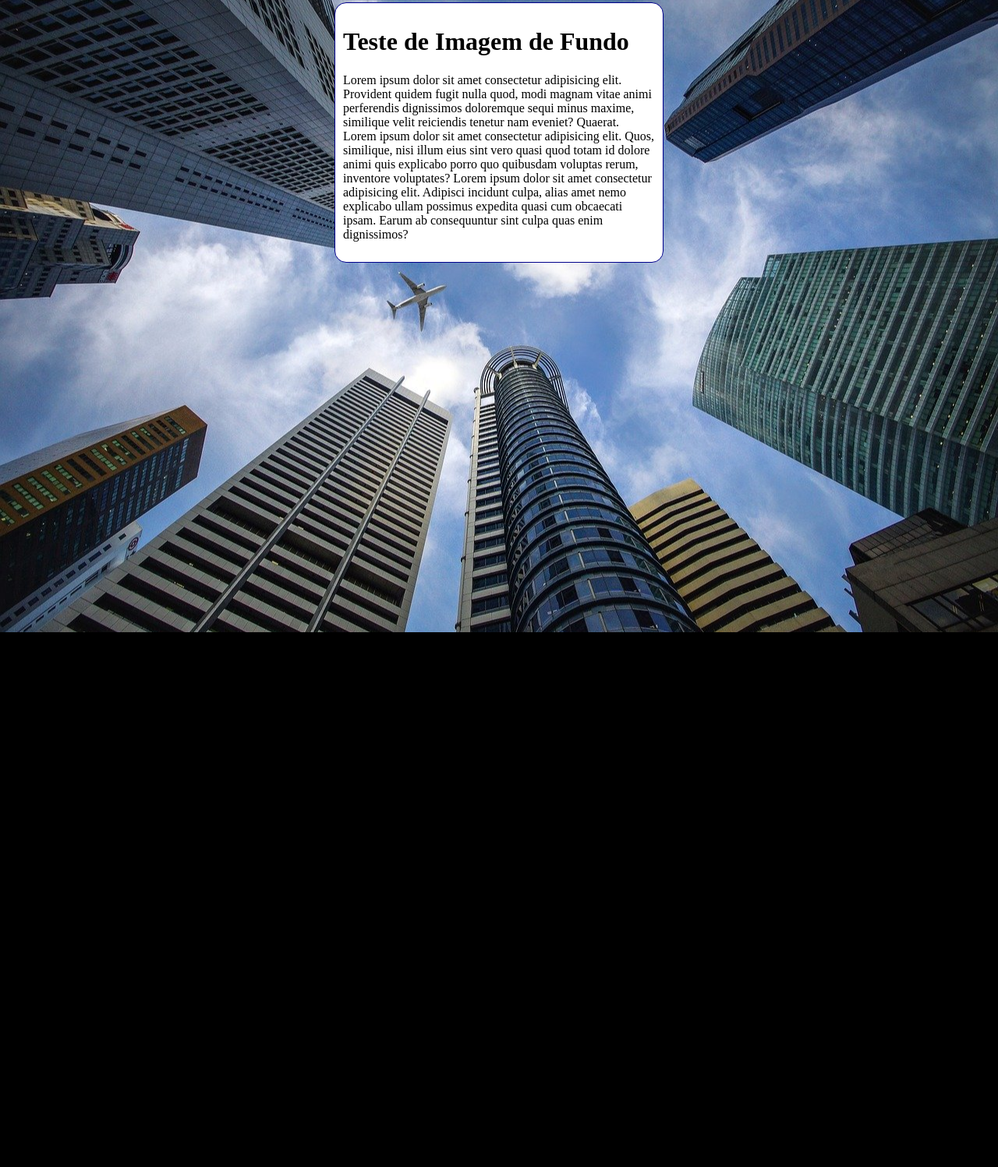
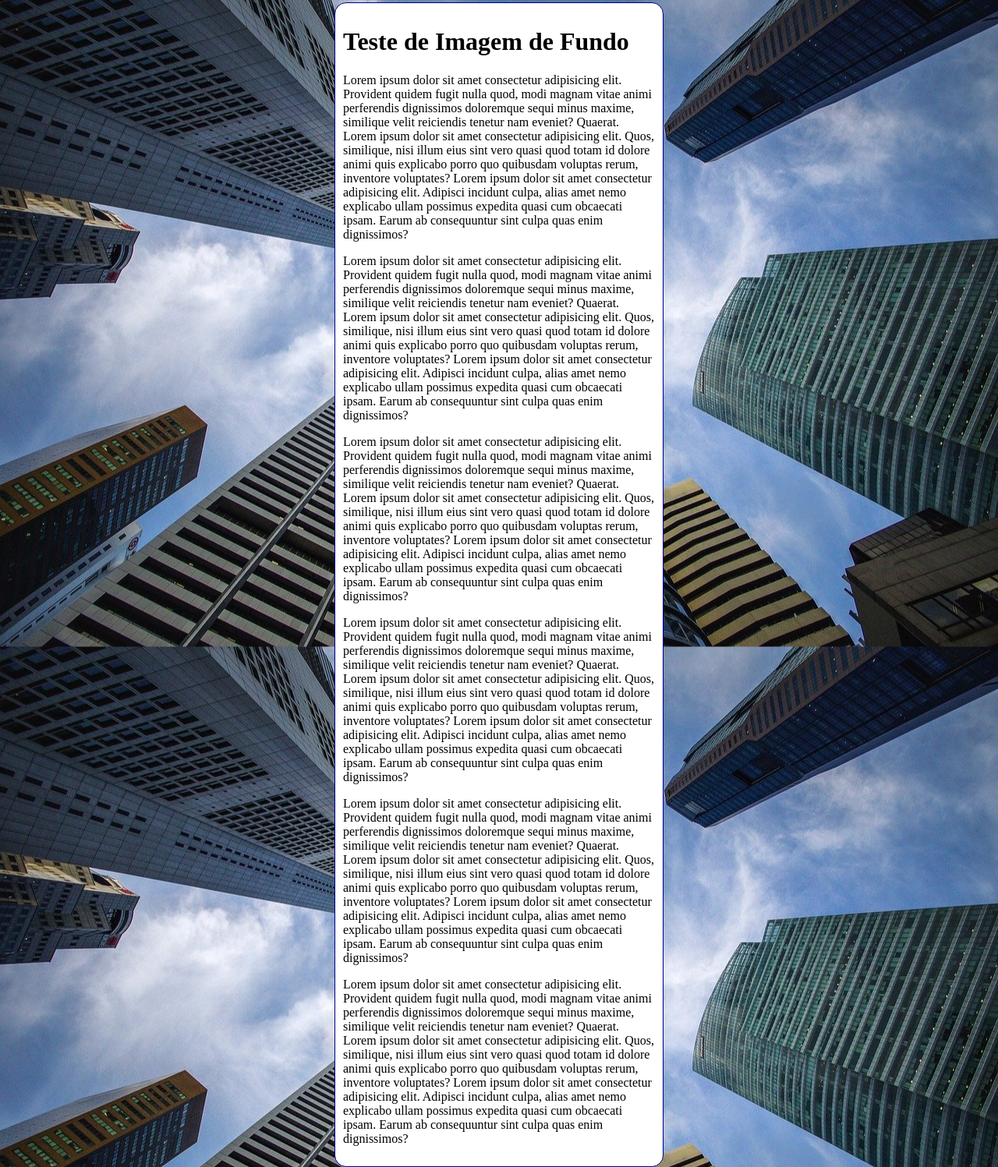
Before and after one commit to 007-LONE/html-css, a plain HTML site: page exercicios/ex022/fundo006.html in a window 1280 px wide. Shown: the part 5-1502 px from the top of the page at 78% size. Before the commit the page ends 816 px from the top, so only its background shows below. Drawn offline with Linux system fonts and the light colour scheme.

Commit message:
Update fundo006.html

```diff
--- a/exercicios/ex022/fundo006.html
+++ b/exercicios/ex022/fundo006.html
@@ -11,7 +11,7 @@
             background-color: black;
             background-image: url('imagens/wallpaper002.jpg');
             background-position: center center;
-            background-repeat: no-repeat;
+            background-repeat: repeat-y;
             background-size: cover;
         }
 
@@ -31,6 +31,26 @@
         <p>
             Lorem ipsum dolor sit amet consectetur adipisicing elit. Provident quidem fugit nulla quod, modi magnam vitae animi perferendis dignissimos doloremque sequi minus maxime, similique velit reiciendis tenetur nam eveniet? Quaerat. Lorem ipsum dolor sit amet consectetur adipisicing elit. Quos, similique, nisi illum eius sint vero quasi quod totam id dolore animi quis explicabo porro quo quibusdam voluptas rerum, inventore voluptates? Lorem ipsum dolor sit amet consectetur adipisicing elit. Adipisci incidunt culpa, alias amet nemo explicabo ullam possimus expedita quasi cum obcaecati ipsam. Earum ab consequuntur sint culpa quas enim dignissimos?
         </p>
+
+        <p>
+            Lorem ipsum dolor sit amet consectetur adipisicing elit. Provident quidem fugit nulla quod, modi magnam vitae animi perferendis dignissimos doloremque sequi minus maxime, similique velit reiciendis tenetur nam eveniet? Quaerat. Lorem ipsum dolor sit amet consectetur adipisicing elit. Quos, similique, nisi illum eius sint vero quasi quod totam id dolore animi quis explicabo porro quo quibusdam voluptas rerum, inventore voluptates? Lorem ipsum dolor sit amet consectetur adipisicing elit. Adipisci incidunt culpa, alias amet nemo explicabo ullam possimus expedita quasi cum obcaecati ipsam. Earum ab consequuntur sint culpa quas enim dignissimos?
+        </p>
+
+        <p>
+            Lorem ipsum dolor sit amet consectetur adipisicing elit. Provident quidem fugit nulla quod, modi magnam vitae animi perferendis dignissimos doloremque sequi minus maxime, similique velit reiciendis tenetur nam eveniet? Quaerat. Lorem ipsum dolor sit amet consectetur adipisicing elit. Quos, similique, nisi illum eius sint vero quasi quod totam id dolore animi quis explicabo porro quo quibusdam voluptas rerum, inventore voluptates? Lorem ipsum dolor sit amet consectetur adipisicing elit. Adipisci incidunt culpa, alias amet nemo explicabo ullam possimus expedita quasi cum obcaecati ipsam. Earum ab consequuntur sint culpa quas enim dignissimos?
+        </p>
+
+        <p>
+            Lorem ipsum dolor sit amet consectetur adipisicing elit. Provident quidem fugit nulla quod, modi magnam vitae animi perferendis dignissimos doloremque sequi minus maxime, similique velit reiciendis tenetur nam eveniet? Quaerat. Lorem ipsum dolor sit amet consectetur adipisicing elit. Quos, similique, nisi illum eius sint vero quasi quod totam id dolore animi quis explicabo porro quo quibusdam voluptas rerum, inventore voluptates? Lorem ipsum dolor sit amet consectetur adipisicing elit. Adipisci incidunt culpa, alias amet nemo explicabo ullam possimus expedita quasi cum obcaecati ipsam. Earum ab consequuntur sint culpa quas enim dignissimos?
+        </p>
+
+        <p>
+            Lorem ipsum dolor sit amet consectetur adipisicing elit. Provident quidem fugit nulla quod, modi magnam vitae animi perferendis dignissimos doloremque sequi minus maxime, similique velit reiciendis tenetur nam eveniet? Quaerat. Lorem ipsum dolor sit amet consectetur adipisicing elit. Quos, similique, nisi illum eius sint vero quasi quod totam id dolore animi quis explicabo porro quo quibusdam voluptas rerum, inventore voluptates? Lorem ipsum dolor sit amet consectetur adipisicing elit. Adipisci incidunt culpa, alias amet nemo explicabo ullam possimus expedita quasi cum obcaecati ipsam. Earum ab consequuntur sint culpa quas enim dignissimos?
+        </p>
+
+        <p>
+            Lorem ipsum dolor sit amet consectetur adipisicing elit. Provident quidem fugit nulla quod, modi magnam vitae animi perferendis dignissimos doloremque sequi minus maxime, similique velit reiciendis tenetur nam eveniet? Quaerat. Lorem ipsum dolor sit amet consectetur adipisicing elit. Quos, similique, nisi illum eius sint vero quasi quod totam id dolore animi quis explicabo porro quo quibusdam voluptas rerum, inventore voluptates? Lorem ipsum dolor sit amet consectetur adipisicing elit. Adipisci incidunt culpa, alias amet nemo explicabo ullam possimus expedita quasi cum obcaecati ipsam. Earum ab consequuntur sint culpa quas enim dignissimos?
+        </p>
     </main>
 </body>
 </html>
```
